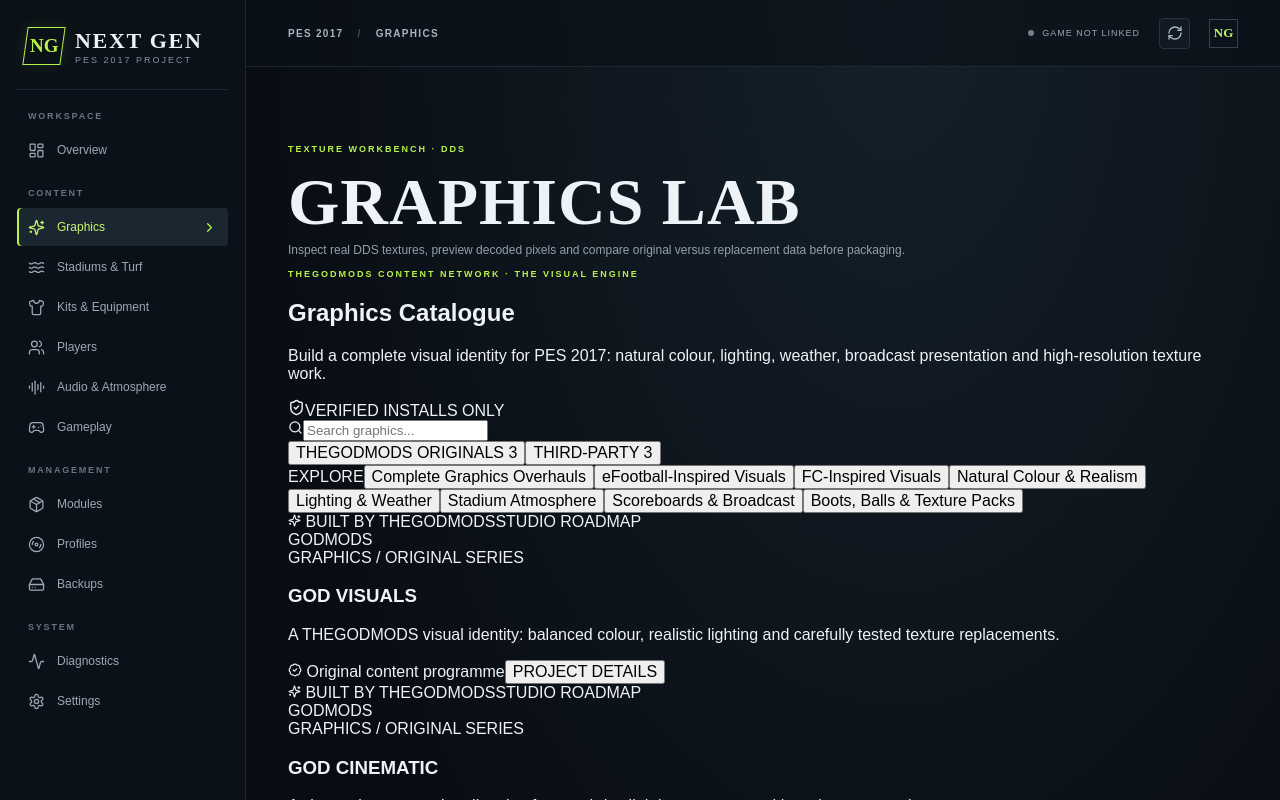
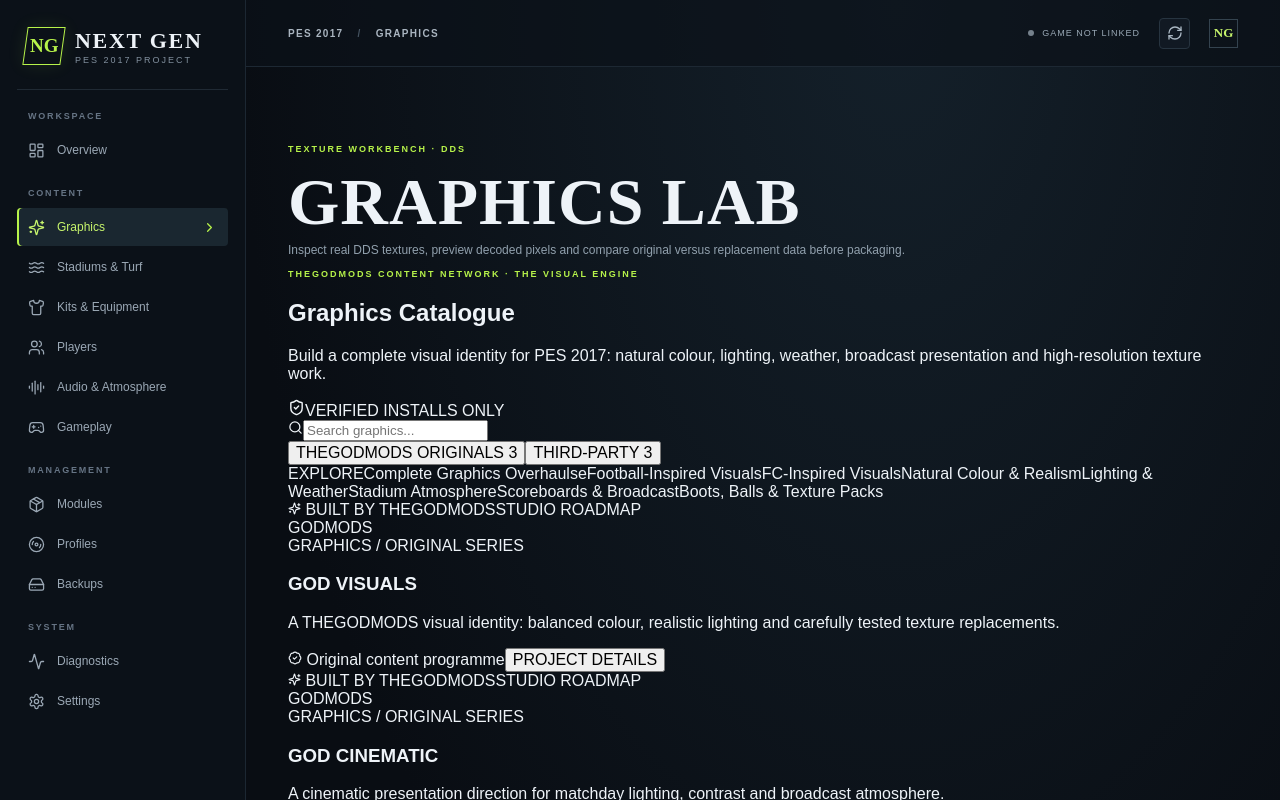
Before and after one commit to THEGODMODS/next-gen-graphics-mod-, a React (Vite) app: page / in a window 1280 px wide. Both pictures are taken after a click on the button "Graphics". Shown: the top 800 px of the page. Built offline with nearby package versions, Linux system fonts and the light colour scheme.

Commit message:
Refine catalogue taxonomy chips and remove unused state

```diff
--- a/src/components/DepartmentCatalogue.tsx
+++ b/src/components/DepartmentCatalogue.tsx
@@ -1,4 +1,4 @@
-import { useMemo, useState } from "react";
+import { useState } from "react";
 import { ArrowUpRight, BadgeCheck, Blocks, Search, ShieldCheck, Sparkles } from "lucide-react";
 import { getDepartment } from "../catalogue/departments";
 
@@ -9,13 +9,9 @@ export default function DepartmentCatalogue({ departmentId, onOpenSource }: Prop
   const [view, setView] = useState<"originals" | "third-party">("originals");
   const [search, setSearch] = useState("");
   const [selected, setSelected] = useState<string | null>(null);
-  const [subcategory, setSubcategory] = useState("All");
-  const filteredSubcategories = useMemo(() => department?.subcategories.filter(item => item.toLowerCase().includes(search.toLowerCase())) ?? [], [department, search]);
   if (!department) return null;
   const visibleSources = department.thirdParty.filter(item => (item.name + " " + item.focus + " " + item.note).toLowerCase().includes(search.toLowerCase()));
   const visibleOriginals = department.originals.filter(item => (item.name + " " + item.focus).toLowerCase().includes(search.toLowerCase()));
-  const activeOriginal = department.originals.find(item => item.name === selected);
-  const activeSource = department.thirdParty.find(item => item.id + item.name === selected);
   return <section className="department-catalogue">
     <div className="catalogue-heading">
       <div><div className="eyebrow">THEGODMODS CONTENT NETWORK · {department.strapline}</div><h2>{department.title} Catalogue</h2><p>{department.description}</p></div>
@@ -28,7 +24,7 @@ export default function DepartmentCatalogue({ departmentId, onOpenSource }: Prop
         <button className={view === "third-party" ? "selected" : ""} onClick={() => {setView("third-party");setSelected(null);}}>THIRD-PARTY <span>{department.thirdParty.length}</span></button>
       </div>
     </div>
-    <div className="catalogue-subcategories"><span>EXPLORE</span>{department.subcategories.map(item => <button key={item} className={subcategory === item ? "active" : ""} onClick={() => setSubcategory(subcategory === item ? "All" : item)}>{item}</button>)}</div>
+    <div className="catalogue-subcategories"><span>EXPLORE</span>{department.subcategories.map(item => <span className="catalogue-chip" key={item}>{item}</span>)}</div>
     {view === "originals" ? <div className="catalogue-cards">
       {visibleOriginals.length ? visibleOriginals.map(item => <article className="catalogue-card original-card" key={item.name}>
         <div className="catalogue-card-top"><span className="catalogue-origin"><Sparkles size={13}/> BUILT BY THEGODMODS</span><span className="catalogue-state">{item.status === "in-development" ? "IN DEVELOPMENT" : "STUDIO ROADMAP"}</span></div>
```
